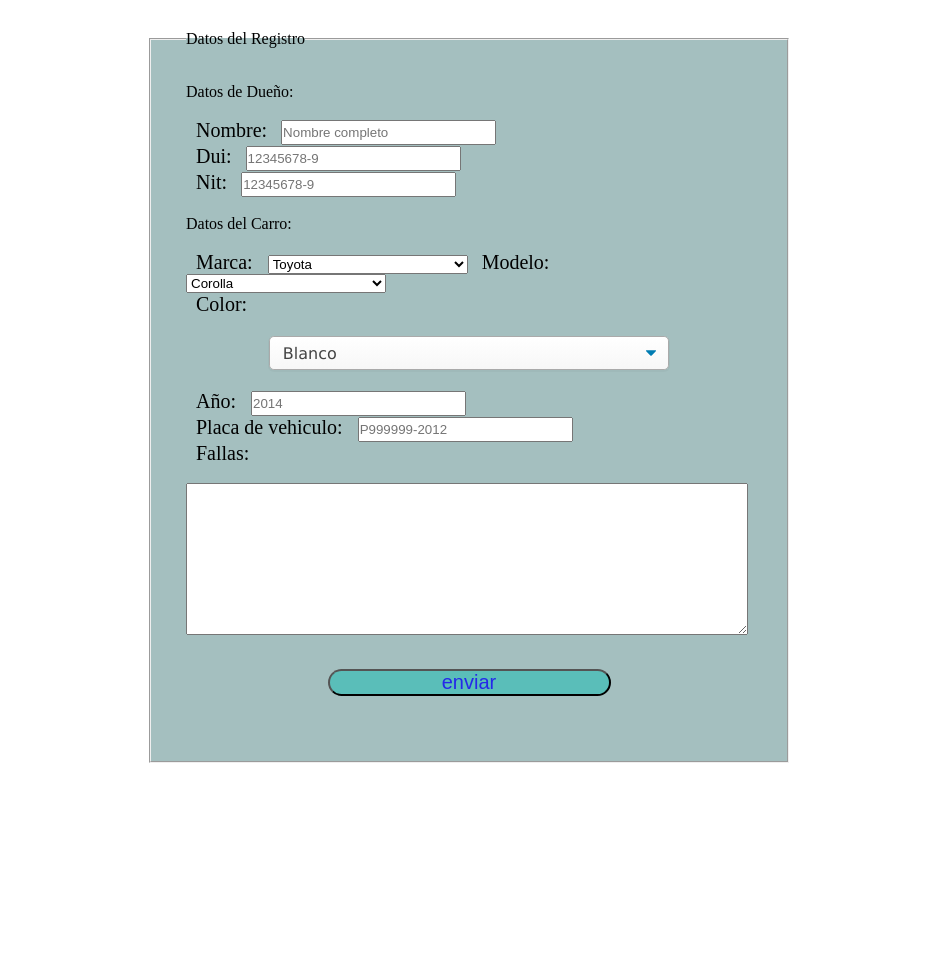
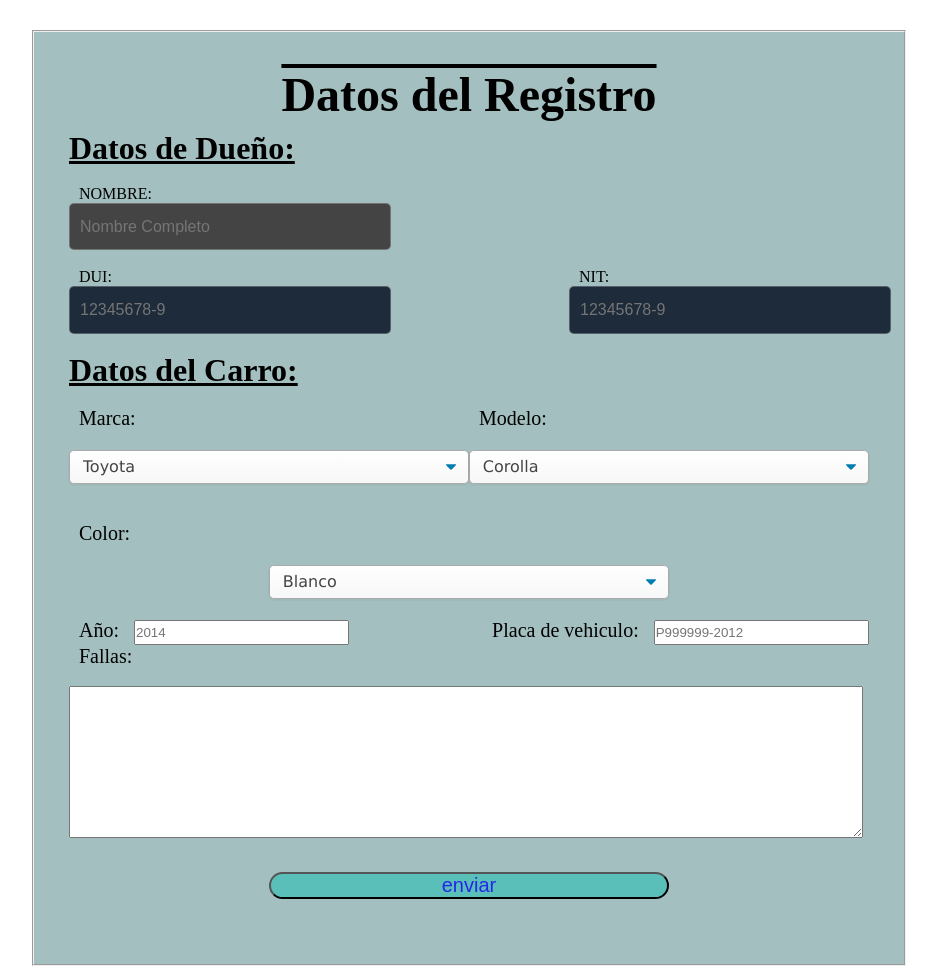
Before and after one commit to Miguels15/Taller, a plain HTML site: page index.html in a window 1280 px wide. Shown: the whole page, without its empty margins (171-1108 px from the left). Before the commit the page ends 800 px from the top, so only its background shows below. Drawn offline with Linux system fonts and the light colour scheme.

Commit message:
Update index.html

```diff
--- a/index.html
+++ b/index.html
@@ -14,22 +14,38 @@
         <article>
         <form name="frmcar" id="frmcar">
         <fieldset id="fldcar" class="group">
-            <legend><span class="labelgroup">Datos del Registro</span></legend>
-            <span class="labelgroup">Datos de Dueño:</span><br><br>
-            <label for="nameDueno">Nombre:</label>
-            <input type="text" name="nameDueno" id="nameDueno" placeholder="Nombre completo"><br>
+            <h3 class="labelgroup">Datos del Registro</h3>
 
-            <label for="duiDueno">Dui:</label>
-            <input type="text" name="duiDueno" id="duiDueno" placeholder="12345678-9">
+            <span class="apartados" >Datos de Dueño:</span><br><br>
+
+
+            <div class="inputBox">
+                <label>Nombre:</label>
+                <input type="text" id="nameDueno" placeholder="Nombre Completo" class="inputname">
+
+            </div>
+
             <br>
-            <label for="nitDueno">Nit:</label>
-            <input type="text" name="nitDueno" id="nitDueno" placeholder="12345678-9"><br>
+            <div class="duiYnit">
+                <div class="inputBox">
+                    <label>Dui:</label>
+                    <input type="text" id="duiDueno" placeholder="12345678-9">
+                </div>
+
+                <div class="inputBox">
+                    <label>Nit:</label>
+                    <input type="text" id="nitDueno" placeholder="12345678-9"><br>
+                </div>
+            </div>
             <!--Datos carro-->
             <br>
-            <span class="labelgroup">Datos del Carro:</span><br><br>
+            <span class="apartados">Datos del Carro:</span><br><br>
+
+            <div class="marcasYmodelos">
+                <div>
                     <label for="selfab">Marca: </label>
 
-        <select name="selfab" id="selfab">
+                    <select name="selfab" id="selfab" class="select-css">
                             <option value="Toyota">Toyota</option>
                             <option value="Nissan">Nissan</option>
                             <option value="Hyundai">Hyundai</option>
@@ -38,9 +54,11 @@
                             <option value="Honda">Honda</option>
                             <option value="Mitsubishi">Mitsubishi</option>
                     </select>
+                </div>
 
+                <div>
                     <label for="selmod">Modelo: </label>
-        <select name="selmod" id="selmod">
+                    <select name="selmod" id="selmod" class="select-css">
                         <option value="Corolla">Corolla</option>
                         <option value="Echo">Echo</option>
                         <option value="Yaris">Yaris</option>
@@ -49,11 +67,14 @@
                         <option value="Land Cruiser">Land Cruiser</option>
                         <option value="4 Runner">4 Runner</option>
                         <option value="Hilux">Hilux</option>
-        </select><br>
+                    </select>
+                </div>
+            </div>
+            <br>
 
             <div>
-            <label for="radcolor">Color: </label>
-            <select name="radcolor" id="radcolor" class="select-css">
+                <label for="selcol">Color: </label>
+                <select name="selcol" id="radcolor" class="select-css">
                     <option value="Blanco">Blanco</option>
                     <option value="Negro">Negro</option>
                     <option value="Gris">Gris</option>
@@ -65,10 +86,16 @@
                 </select>
             </div>
 
+       <div class="anioYplaca">
+        <div>
             <label for="txtanio">Año: </label>
             <input type="number" name="txtanio" placeholder="2014" maxlength="4" /><br>
-        <label for="txtplaca">Placa de vehiculo: </label>
+        </div>
+        <div>
+            <label for="txtanio">Placa de vehiculo: </label>
             <input type="text" name="txtplaca" placeholder="P999999-2012"><br>
+        </div>
+       </div>
 
 
         <label>Fallas: </label><BR></BR>
```
Lines whose indentation alone changed are shown as unchanged.
